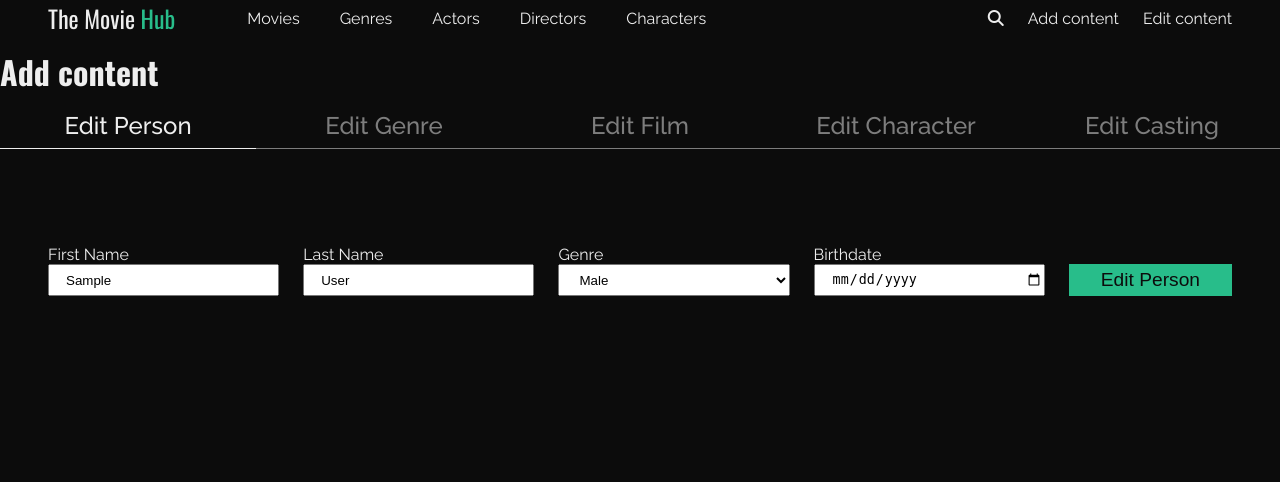
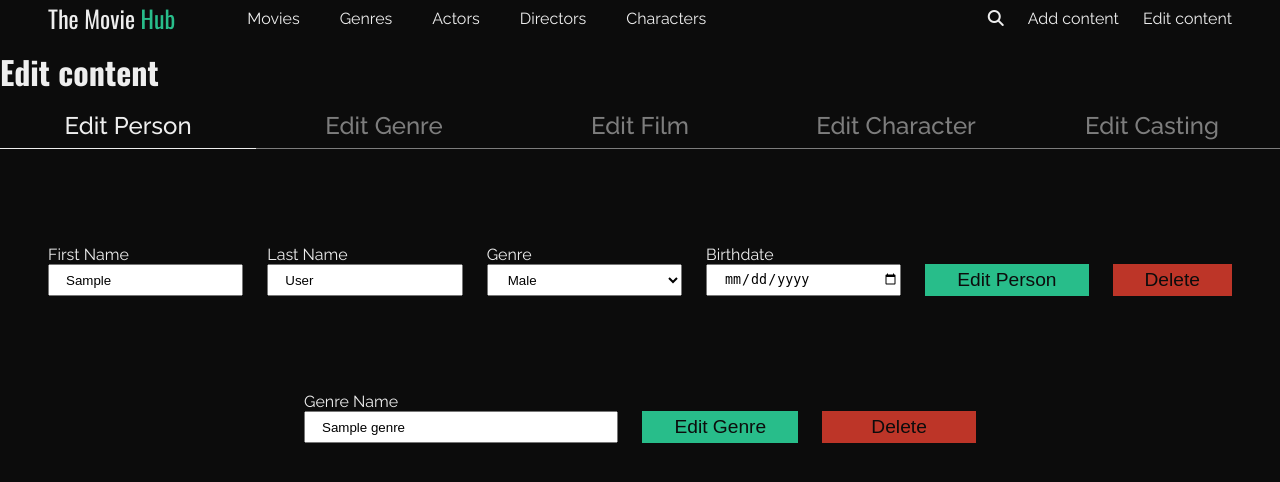
Before and after one commit to EGeldreich/MVC-CINEMA, a PHP site: template MVC/View/Content/editList.php in a window 1280 px wide. Shown: the top 482 px of the page. Run offline with PHP 8.4, Linux system fonts and the light colour scheme; the template is opened without the code that fills it: most values are stand-ins (such as "Sample title", 1, 10 or a date in 2020).

Commit message:
JS rework (so nav works for edit as well) // Genres edit form UI

```diff
--- a/MVC/Controller/ContentEditController.php
+++ b/MVC/Controller/ContentEditController.php
@@ -23,7 +23,7 @@
         $films = $filmManager->getAllInfoFilms();
 
         $genreManager = new GenreManager();
-        $genres = $genreManager->getGenresList();
+        $genres = $genreManager->getAllInfoGenres();
 
         $characterManager = new CharacterManager();
         $characters = $characterManager->getCharacters();
--- a/MVC/Public/css/base.css
+++ b/MVC/Public/css/base.css
@@ -28,6 +28,7 @@
     --dark-color: #0c0c0c;
     --grey-color: #202020;
     --main-color: #28bd8a;
+    --red-color: #bd3528;
 }
 /* GENERAL */
 html {
--- a/MVC/Public/css/forms.css
+++ b/MVC/Public/css/forms.css
@@ -29,16 +29,16 @@
     margin: 6rem auto 0;
     & .edit-form {
         gap: 3rem;
-
-        & .edit-form_entry {
-            width: 100%;
-        }
+        width: 100%;
     }
     & .form {
         gap: 3rem;
         justify-content: center;
         align-items: center;
 
+        & .edit-form_entry {
+            width: 100%;
+        }
         & .form-block-line {
             gap: 7rem;
             width: 100%;
@@ -120,26 +120,33 @@
             &:hover {
                 transform: scale(1.05);
             }
+
+            &.del-btn {
+                background-color: var(--red-color);
+            }
         }
     }
 
     p {
         white-space: nowrap;
     }
+
     &.hidden {
         display: none;
     }
 }
-.person-form {
+.person-form_container {
     width: 42rem;
 }
-.genre-form {
+.genre-form_container {
     width: 20rem;
 }
-
-.character-form {
+.genre-edit_container {
+    width: 42rem;
+}
+.character-form_container {
     width: 20rem;
 }
-.casting-form {
+.casting-form_container {
     width: 80rem;
 }
--- a/MVC/Public/js/script.js
+++ b/MVC/Public/js/script.js
@@ -1,18 +1,25 @@
 // ELEMENTS
-const addGenreBtn = document.querySelector("#addGenre");
-const addFilmBtn = document.querySelector("#addFilm");
-const addPersonBtn = document.querySelector("#addPerson");
-const addCastingBtn = document.querySelector("#addCasting");
-const addCharacterBtn = document.querySelector("#addCharacter");
+// const addPersonBtn = document.querySelector("#addPerson");
+// const addGenreBtn = document.querySelector("#addGenre");
+// const addFilmBtn = document.querySelector("#addFilm");
+// const addCharacterBtn = document.querySelector("#addCharacter");
+// const addCastingBtn = document.querySelector("#addCasting");
+
+const PersonBtn = document.querySelector("#person");
+const GenreBtn = document.querySelector("#genre");
+const FilmBtn = document.querySelector("#film");
+const CharacterBtn = document.querySelector("#character");
+const CastingBtn = document.querySelector("#casting");
 
 const allBtns = document.querySelectorAll(".form-list_button");
 const forms = document.querySelectorAll(".forms");
 
+// FUNCTIONS FOR EDIT FORMS
 const formsClickHandler = (event) => {
     // Get clicked btn
     const clickedBtn = event.currentTarget;
     //Get related form name from btn id
-    const formName = clickedBtn.id.replace("add", "").toLowerCase();
+    const formName = clickedBtn.id;
 
     // Handle the active class of the buttons
     allBtns.forEach((btn) =>
@@ -27,8 +34,31 @@
 };
 
 // Add event listeners to all buttons
-[addGenreBtn, addFilmBtn, addPersonBtn, addCastingBtn, addCharacterBtn].forEach(
-    (btn) => {
-        btn.addEventListener("click", formsClickHandler);
-    }
-);
+[GenreBtn, FilmBtn, PersonBtn, CastingBtn, CharacterBtn].forEach((btn) => {
+    btn.addEventListener("click", formsClickHandler);
+});
+// FUNCTIONS FOR ADD FORMS
+// const formsClickHandler = (event) => {
+//     // Get clicked btn
+//     const clickedBtn = event.currentTarget;
+//     //Get related form name from btn id
+//     const formName = clickedBtn.id.replace("add", "").toLowerCase();
+
+//     // Handle the active class of the buttons
+//     allBtns.forEach((btn) =>
+//         btn.classList.toggle("active", btn === clickedBtn)
+//     );
+
+//     // Handle the hidden class of the forms
+//     forms.forEach((form) => {
+//         const isTargetForm = form.classList.contains(`${formName}-form`);
+//         form.classList.toggle("hidden", !isTargetForm);
+//     });
+// };
+
+// // Add event listeners to all buttons
+// [addGenreBtn, addFilmBtn, addPersonBtn, addCastingBtn, addCharacterBtn].forEach(
+//     (btn) => {
+//         btn.addEventListener("click", formsClickHandler);
+//     }
+// );
--- a/MVC/View/Content/editList.php
+++ b/MVC/View/Content/editList.php
@@ -1,16 +1,16 @@
 <?php ob_start(); ?>
-<h1 class="oswald">Add content</h1>
+<h1 class="oswald">Edit content</h1>
 
 <div class="form-list flex-row">
-    <button class="active form-list_button" id="editPerson">Edit Person</button>
-    <button class="form-list_button" id="editGenre">Edit Genre</button>
-    <button class="form-list_button" id="editFilm">Edit Film</button>
-    <button class="form-list_button" id="editCharacter">Edit Character</button>
-    <button class="form-list_button" id="editCasting">Edit Casting</button>
+    <button class="active form-list_button" id="person">Edit Person</button>
+    <button class="form-list_button" id="genre">Edit Genre</button>
+    <button class="form-list_button" id="film">Edit Film</button>
+    <button class="form-list_button" id="character">Edit Character</button>
+    <button class="form-list_button" id="casting">Edit Casting</button>
 </div>
 
 <!-- PERSONS -->
- <div class="edit-person forms">
+ <div class="person-form person-edit_container forms">
     <ol class="edit-person_list edit-form flex-column">
         <?php foreach($persons as $person){ ?>
             <li class="form person-entry flex-column">
@@ -47,12 +47,35 @@
                         </div>
 
                         <input type="submit" value="Edit Person" name="editPerson">
+                        <input class="del-btn" type="submit" value="Delete" name="delPerson">
                     </div>
                 </form>
             </li>
         <?php } ?>
     </ol>
  </div>
+
+ <!-- GENRES -->
+ <div class="genre-form genre-edit_container forms">
+    <ol class="edit-genre_list edit-form flex-column">
+        <?php foreach($genres as $genre){ ?>
+            <li class="form genre-entry flex-column">
+                <form class="edit-form_entry" action='index.php?action=editGenre&id=<?= ($genre['id_genre']) ?>'>
+                    <div class="form-line flex-row">
+                        <div class="input-and-label flex-column">
+                            <label for="genreName">Genre Name</label>
+                            <input type="text" id="genreName" name="genreName" value='<?= $genre['genre_name'] ?>' required>
+                        </div>
+
+                        <input type="submit" value="Edit Genre" name="editGenre">
+                        <input class="del-btn" type="submit" value="Delete" name="delGenre">
+                    </div>
+                </form>
+            </li>
+        <?php } ?>
+    </ol>
+ </div>
+
 
 <?php
 
```
Also changed, not shown: MVC/Model/Manager/GenreManager.php (+13 -0 lines), MVC/View/Content/formList.php (+10 -10 lines).
